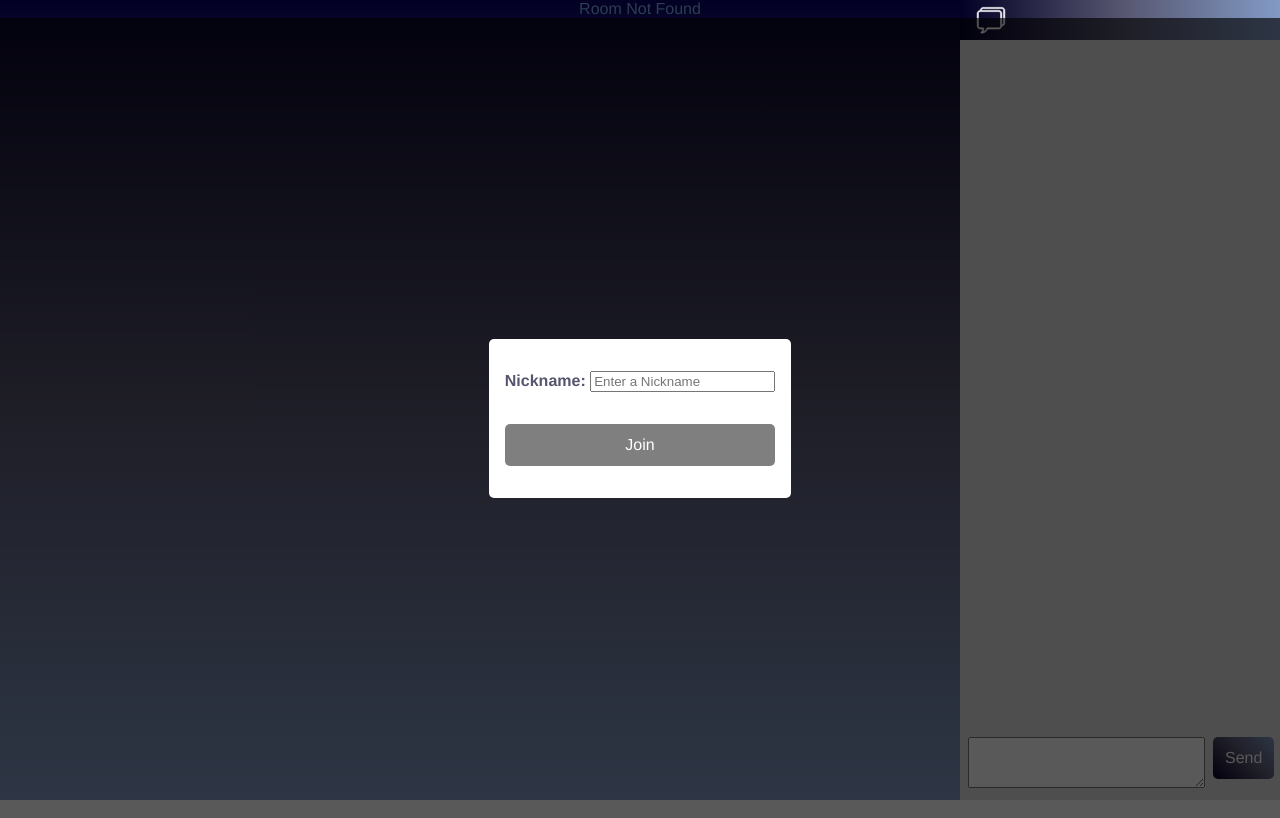
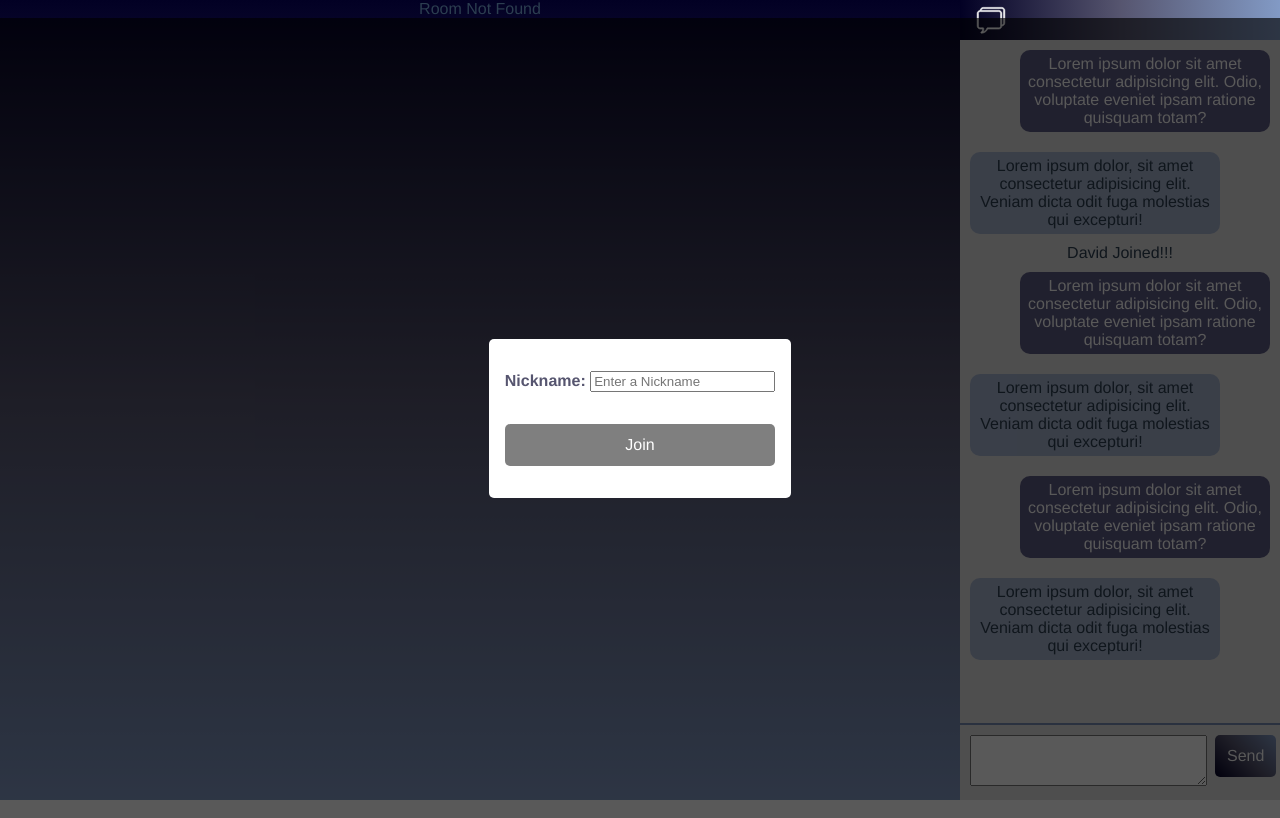
Before and after one commit to 0racularGh0st/Chatroom-PeerJs, a Vue app in the folder chatroom-client/: page /room/1 in a window 1280 px wide. Before the commit this address had no page. Built offline with nearby package versions, Linux system fonts and the light colour scheme; what particles.vue3 would draw is missing.

Commit message:
add skeleton chat window

```diff
--- a/chatroom-client/src/views/ChatWindow.vue
+++ b/chatroom-client/src/views/ChatWindow.vue
@@ -3,9 +3,6 @@
         <div class="chat-window">
             <div class="chat-bar">
                 <img :src="chat_icon" alt="chat icon" class="chat-icon">
-            </div>
-            <div class="chat-content">
-
             </div>
             <div>
                 <div class="new-message">
@@ -18,6 +15,43 @@
                 </div>
             </div>
         </div>
+        <div class="chat-content">
+                <div class="self-message">
+                    <div class="self-text">
+                        Lorem ipsum dolor sit amet consectetur adipisicing elit. Odio, voluptate eveniet ipsam ratione quisquam totam?
+                    </div>
+                </div>
+                <div class="peer-message">
+                    <div class="peer-text">
+                        Lorem ipsum dolor, sit amet consectetur adipisicing elit. Veniam dicta odit fuga molestias qui excepturi!
+                    </div>
+                </div>
+                <div class="notification">
+                    <div class="text">
+                        David Joined!!!
+                    </div>
+                </div>
+                <div class="self-message">
+                    <div class="self-text">
+                        Lorem ipsum dolor sit amet consectetur adipisicing elit. Odio, voluptate eveniet ipsam ratione quisquam totam?
+                    </div>
+                </div>
+                <div class="peer-message">
+                    <div class="peer-text">
+                        Lorem ipsum dolor, sit amet consectetur adipisicing elit. Veniam dicta odit fuga molestias qui excepturi!
+                    </div>
+                </div>
+                <div class="self-message">
+                    <div class="self-text">
+                        Lorem ipsum dolor sit amet consectetur adipisicing elit. Odio, voluptate eveniet ipsam ratione quisquam totam?
+                    </div>
+                </div>
+                <div class="peer-message">
+                    <div class="peer-text">
+                        Lorem ipsum dolor, sit amet consectetur adipisicing elit. Veniam dicta odit fuga molestias qui excepturi!
+                    </div>
+                </div>
+            </div>
     </div>
 </template>
 <script>
@@ -36,20 +70,23 @@ export default {
     width: 320px;
     height: 100vh;
     right: 0;
-    background: #e0e0e0;
+        z-index: 4;
 }
 .chat-icon{
     height: 30px;
     width: 30px;
     padding-left: 16px;
+    z-index: 4;
 }
 .chat-bar{
     background: linear-gradient(90deg, #020024 0%, #56556f 50%, #829ac5 100%);
     display: flex;
     height: 40px;
     align-items: center;
+    z-index: 4;
 }
 .button-send{
+    z-index: 4;
   padding: 0.75rem;
     background: linear-gradient(45deg, #020024 0%, #56556f 50%, #829ac5 100%);
     cursor: pointer;
@@ -68,9 +105,49 @@ export default {
   }
 }
  .new-message{
+     z-index: 4;
     bottom: 0;
     position: fixed;
     display: flex;
-    padding: 0.5rem;
+    padding: 10px;
+        background: #e0e0e0;
+
+  }
+  .chat-content{
+      z-index: -1;
+    width: 320px;
+    float: right;
+    background: #e0e0e0;
+    height: calc(100vh - 117px);
+    background-attachment: fixed;
+    margin-top: 40px;
+  }
+  .self-message{
+    max-width: 240px;
+    float: right;
+    background: #1f1c58ad;
+    padding: 5px;
+    margin: 10px;
+    display: inline-block;
+    border-radius: 10px;
+      .self-text{
+          color: white;
+      }
+  }
+  .peer-message{
+    max-width: 240px;
+    float: left;
+    margin: 10px;
+    display: inline-block;
+    border-radius: 10px;
+    padding: 5px;
+    background: #a7b5d0;
+      .peer-text{
+
+      }
+  }
+  .notification{
+    width: 320px;
+    display: inline-block;
   }
 </style>
```
